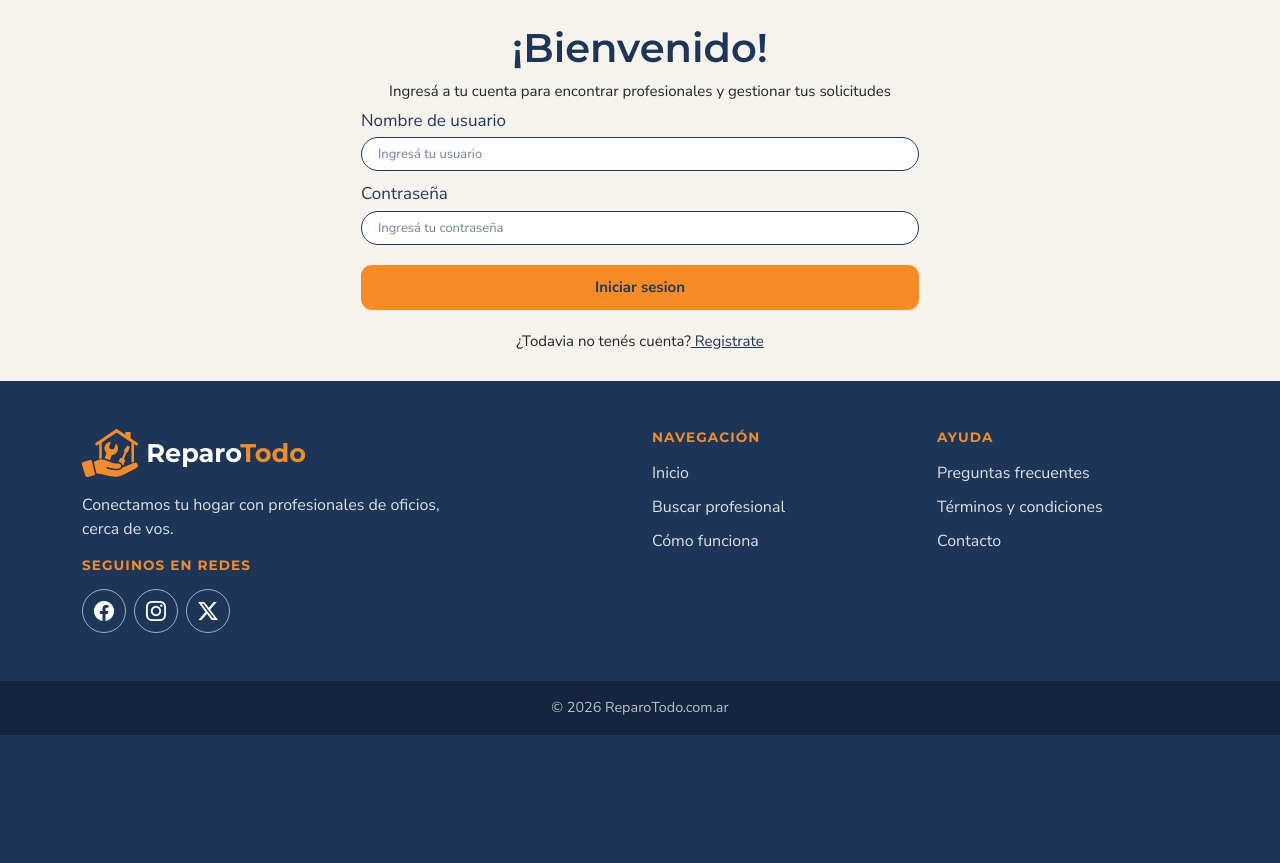
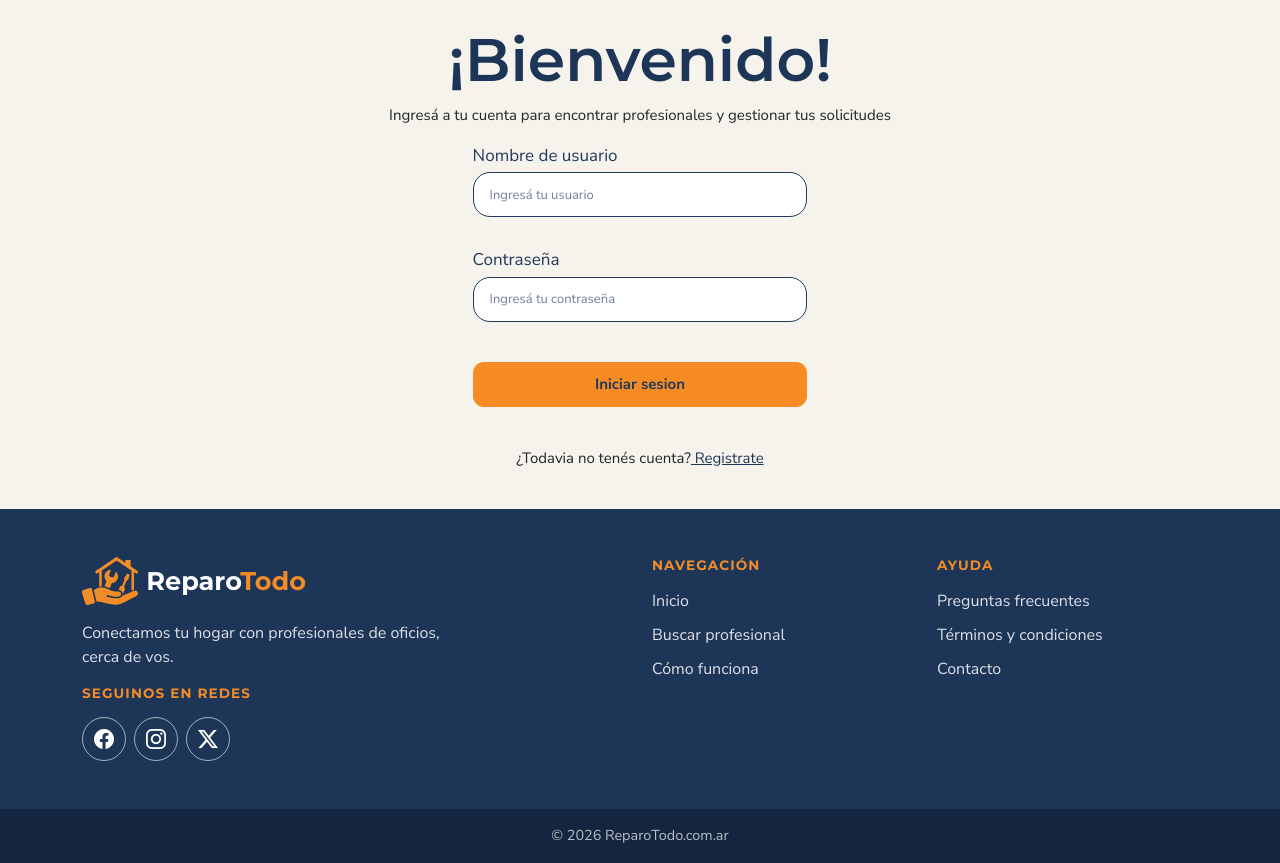
Before and after one commit to lautyMonte/reparoTodo, a Laravel app: page /ingresar in a window 1280 px wide. Shown: the part 66-929 px from the top of the page. Before the commit the page ends 801 px from the top, so only its background shows below. Run offline with Laravel 12, Linux system fonts and the light colour scheme.

Commit message:
Login + rubros

```diff
--- a/public/css/login.css
+++ b/public/css/login.css
@@ -5,29 +5,29 @@
     justify-content: center;
     position: relative;
     margin-bottom: 8px;
-    font-size: 40px;
+    font-size: 60px;
     font-weight: 600;
 }
 
 .subtitulo {
     text-align: center;
     font-size: 15px;
-    margin-bottom: 5px;
 }
 
 /* FORMULARIO */
 .login-form {
     display: flex;
     flex-direction: column;
-    gap: 10px;
-    width: 50%;
-    margin: 0 auto;
+    gap: 30px;
+    width: 100%;
+    align-items: center;
 }
 
 .campo {
     display: flex;
     flex-direction: column;
     gap: 4px;
+    width: 30%;
 }
 
 .campo label {
@@ -37,8 +37,7 @@
 }
 
 .campo input {
-    width: 100%;
-    height: 34px;
+    height: 45px;
     padding: 0 16px;
     border: 1px solid #20395d;
     border-radius: 17px;
@@ -60,7 +59,7 @@
 
 /* BOTÓN CREAR CUENTA */
 .btn-login {
-    width: 100%;
+    width: 30%;
     height: 45px;
     border: none;
     margin-top: 10px;
```
Also changed, not shown: database/seeders/OficioSeeder.php (+23 -3 lines).
